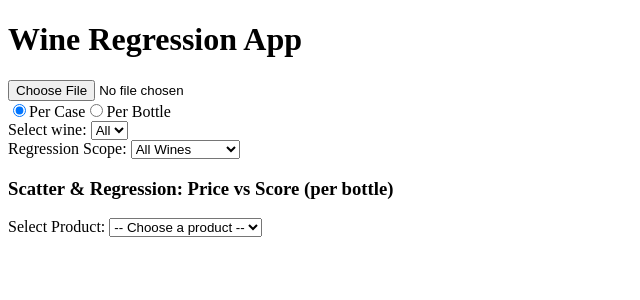
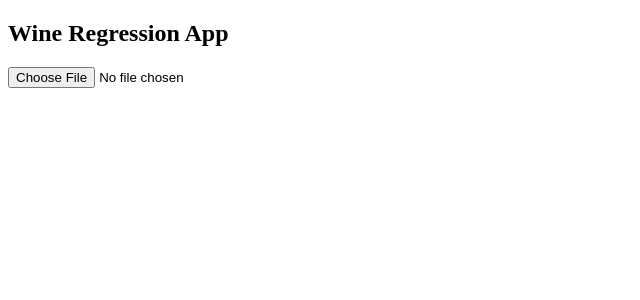
Before and after one commit to averdickt/wine-regression-app, a Next.js app in the folder apps/web/: page / in a window 1280 px wide. Shown: the top 300 px of the page, without its empty margins (0-640 px from the left). Built offline with nearby package versions, Linux system fonts and the light colour scheme.

Commit message:
Update index.js

```diff
--- a/apps/web/pages/index.js
+++ b/apps/web/pages/index.js
@@ -1,142 +1,95 @@
-import { useState } from "react";
-import Graph1 from "../src/components/Graph1";
-import { parseExcel, runRegression } from "../lib/regression";
+import React, { useState } from 'react';
+import * as XLSX from 'xlsx';
+import Graph1 from './src/components/Graph1';
+import RegressionChart from './lib/RegressionChart';
 
-export default function Home() {
-  const [rows, setRows] = useState([]);
-  const [regression, setRegression] = useState(null);
-  const [mode, setMode] = useState("perCase");
+// --- Helpers ---
+const extractBottleCount = (format) => {
+  const match = format?.match(/^(\d+)\s*x/i);
+  return match ? parseInt(match[1], 10) : null;
+};
 
-  const [selectedWine, setSelectedWine] = useState("All");
-  const [regressionScope, setRegressionScope] = useState("All"); // All | Region | Wine_Class
-  const [selectedRegions, setSelectedRegions] = useState([]);
-  const [selectedClasses, setSelectedClasses] = useState([]);
+const parsePricePerBottle = (row) => {
+  const bid = parseFloat(row['Bid_Per_Case']);
+  const offer = parseFloat(row['Offer_Per_Case']);
+  const lastTrade = parseFloat(row['Last_Trade_Price']);
+  const bottles = extractBottleCount(row['Case_Format']);
 
-  const handleFileUpload = async (e) => {
-    const file = e.target.files[0];
-    if (!file) return;
-    const { parsedRows } = await parseExcel(file);
-    setRows(parsedRows);
-    setRegression(runRegression(parsedRows, mode)); // default regression = All wines
-  };
+  if (!bottles) return null;
 
-  // lists for dropdowns
-  const wines = ["All", ...Array.from(new Set(rows.map(r => r.Product)))];
-  const regions = Array.from(new Set(rows.map(r => r.Region)));
-  const classes = Array.from(new Set(rows.map(r => r.Wine_Class)));
-
-  // scatter points (filter by selected wine)
-  const filteredRows = selectedWine === "All"
-    ? rows
-    : rows.filter(r => r.Product === selectedWine);
-
-  // regression dataset (depends on scope)
-  let regressionRows = rows;
-  if (regressionScope === "Region" && selectedRegions.length > 0) {
-    regressionRows = rows.filter(r => selectedRegions.includes(r.Region));
-  }
-  if (regressionScope === "Wine_Class" && selectedClasses.length > 0) {
-    regressionRows = rows.filter(r => selectedClasses.includes(r.Wine_Class));
+  let perCase = null;
+  if (!isNaN(bid) && !isNaN(offer)) {
+    perCase = (bid + offer) / 2;
+  } else if (!isNaN(lastTrade)) {
+    perCase = lastTrade;
   }
 
-  const updateRegression = () => {
-    setRegression(runRegression(regressionRows, mode));
+  if (!perCase) return null;
+
+  return perCase / bottles; // normalize to per bottle
+};
+
+const isValidRow = (row) => {
+  return (
+    row['Bottle_Condition']?.toLowerCase() === 'pristine' &&
+    typeof row['Case_Format'] === 'string' &&
+    row['Case_Format'].trim().toLowerCase().includes('75cl')
+  );
+};
+
+function App() {
+  const [data, setData] = useState([]);
+
+  const handleFileUpload = (event) => {
+    const file = event.target.files[0];
+    const reader = new FileReader();
+
+    reader.onload = (e) => {
+      const binaryStr = e.target.result;
+      const workbook = XLSX.read(binaryStr, { type: 'binary' });
+      const worksheet = workbook.Sheets[workbook.SheetNames[0]];
+      const rows = XLSX.utils.sheet_to_json(worksheet);
+
+      const cleaned = rows
+        .filter(isValidRow)
+        .map((row) => {
+          const price = parsePricePerBottle(row);
+          const score = parseFloat(row['Score']);
+          const vintage = parseInt(row['Vintage'], 10);
+          const product = row['Product'];
+
+          if (!price || isNaN(score) || isNaN(vintage)) return null;
+
+          return {
+            vintage,
+            price,   // per bottle
+            score,
+            product,
+          };
+        })
+        .filter(Boolean);
+
+      setData(cleaned);
+
+      console.log("Cleaned data:", cleaned);
+    };
+
+    reader.readAsBinaryString(file);
   };
 
   return (
     <div>
-      <h1>Wine Regression App</h1>
+      <h2>Wine Regression App</h2>
       <input type="file" accept=".xlsx, .xls" onChange={handleFileUpload} />
 
-      {/* toggle perCase/perBottle */}
-      <div>
-        <label>
-          <input
-            type="radio"
-            checked={mode === "perCase"}
-            onChange={() => { setMode("perCase"); updateRegression(); }}
-          />
-          Per Case
-        </label>
-        <label>
-          <input
-            type="radio"
-            checked={mode === "perBottle"}
-            onChange={() => { setMode("perBottle"); updateRegression(); }}
-          />
-          Per Bottle
-        </label>
-      </div>
-
-      {/* wine dropdown (scatter filter only) */}
-      <div>
-        <label>
-          Select wine:{" "}
-          <select
-            value={selectedWine}
-            onChange={(e) => setSelectedWine(e.target.value)}
-          >
-            {wines.map((wine) => (
-              <option key={wine} value={wine}>
-                {wine}
-              </option>
-            ))}
-          </select>
-        </label>
-      </div>
-
-      {/* regression scope */}
-      <div>
-        <label>
-          Regression Scope:{" "}
-          <select
-            value={regressionScope}
-            onChange={(e) => { setRegressionScope(e.target.value); updateRegression(); }}
-          >
-            <option value="All">All Wines</option>
-            <option value="Region">By Region</option>
-            <option value="Wine_Class">By Wine Class</option>
-          </select>
-        </label>
-
-        {regressionScope === "Region" && (
-          <select
-            multiple
-            value={selectedRegions}
-            onChange={(e) => {
-              const selected = Array.from(e.target.selectedOptions, o => o.value);
-              setSelectedRegions(selected);
-              updateRegression();
-            }}
-          >
-            {regions.map((region) => (
-              <option key={region} value={region}>
-                {region}
-              </option>
-            ))}
-          </select>
-        )}
-
-        {regressionScope === "Wine_Class" && (
-          <select
-            multiple
-            value={selectedClasses}
-            onChange={(e) => {
-              const selected = Array.from(e.target.selectedOptions, o => o.value);
-              setSelectedClasses(selected);
-              updateRegression();
-            }}
-          >
-            {classes.map((cls) => (
-              <option key={cls} value={cls}>
-                {cls}
-              </option>
-            ))}
-          </select>
-        )}
-      </div>
-
-      <Graph1 data={filteredRows} regression={regression} mode={mode} regressionScope={regressionScope} />
+      {data.length > 0 && (
+        <>
+          <Graph1 data={data} />
+          <RegressionChart data={data} />
+        </>
+      )}
     </div>
   );
 }
+
+export default App;
```
